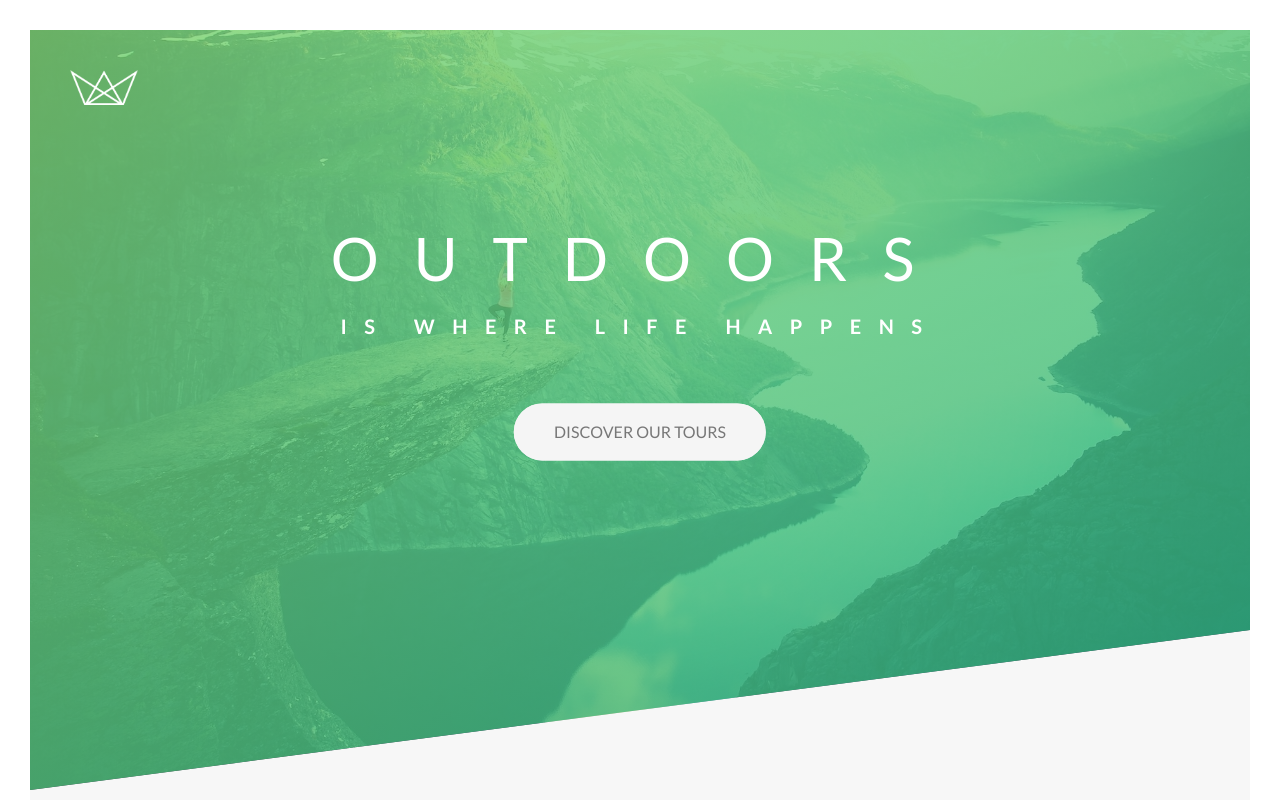
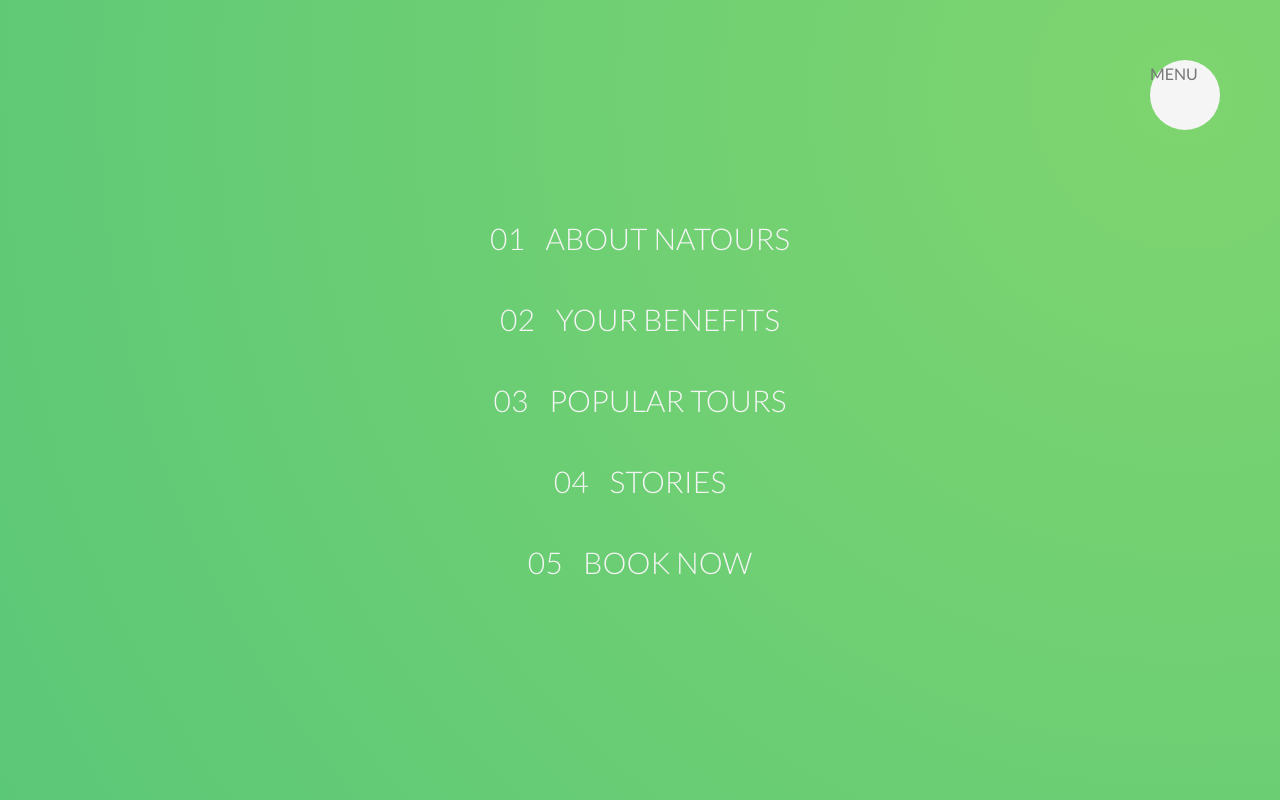
Before and after one commit to cdcasey/natours, a website: page index.html in a window 1280 px wide. Shown: the top 800 px of the page. Drawn offline with Linux system fonts and the light colour scheme.

Commit message:
Navigation menu in place

```diff
--- a/index.html
+++ b/index.html
@@ -15,6 +15,21 @@
 </head>
 
 <body>
+
+    <div class="navigation">
+        <input type="checkbox" name="" id="navi-toggle" class="navigation__checkbox">
+        <label for="navi-toggle" class="navigation__button">MENU</label>
+        <div class="navigation__background">&nbsp;</div>
+        <nav class="navigation__nav">
+            <ul class="navigation__list">
+                <li class="navigation__item"><a href="#" class="navigation__link"><span>01</span> About Natours</a></li>
+                <li class="navigation__item"><a href="#" class="navigation__link"><span>02</span> Your Benefits</a></li>
+                <li class="navigation__item"><a href="#" class="navigation__link"><span>03</span> Popular Tours</a></li>
+                <li class="navigation__item"><a href="#" class="navigation__link"><span>04</span> Stories</a></li>
+                <li class="navigation__item"><a href="#" class="navigation__link"><span>05</span> Book Now</a></li>
+            </ul>
+        </nav>
+    </div>
 
     <header class="header">
         <div class="header__logo-box">
--- a/sass/abstracts/_mixins.scss
+++ b/sass/abstracts/_mixins.scss
@@ -5,3 +5,10 @@
         clear: both;
     }
 }
+
+@mixin centervh {
+    position: absolute;
+    top: 50%;
+    left: 50%;
+    transform: translate(-50%, -50%);
+}
--- /dev/null
+++ b/sass/layout/_navigation.scss
@@ -0,0 +1,83 @@
+.navigation {
+    &__checkbox {
+        display: none;
+    }
+
+    &__button {
+        background-color: $color-white;
+        height: 7rem;
+        width: 7rem;
+        position: fixed;
+        top: 6rem;
+        right: 6rem;
+        border-radius: 50%;
+        z-index: 2000;
+    }
+
+    &__background {
+        width: 6rem;
+        height: 6rem;
+        border-radius: 50%;
+        position: fixed;
+        top: 6.5rem;
+        right: 6.5rem;
+        background-image: radial-gradient(
+            $color-primary-light,
+            $color-primary-dark
+        );
+        z-index: 1000;
+
+        transform: scale(80);
+    }
+
+    &__nav {
+        height: 100vh;
+        width: 100%;
+        position: fixed;
+        top: 0;
+        right: 0;
+        z-index: 1500;
+    }
+
+    &__list {
+        @include centervh;
+        list-style: none;
+        text-align: center;
+    }
+
+    &__item {
+        margin: 1rem;
+    }
+
+    &__link {
+        &:link,
+        &:visited {
+            display: inline-block;
+            font-size: 3rem;
+            font-weight: 300;
+            padding: 1rem 2rem;
+            color: $color-white;
+            text-decoration: none;
+            text-transform: uppercase;
+            background-image: linear-gradient(
+                120deg,
+                transparent 0%,
+                transparent 50%,
+                $color-white 50%
+            );
+            background-size: 220%;
+            transition: all 0.4s;
+
+            span {
+                display: inline-block;
+                margin-right: 1.5rem;
+            }
+        }
+        &:hover,
+        &:active {
+            background-position: 100%;
+            color: $color-primary;
+            transform: translateX(1rem);
+        }
+    }
+}
--- a/sass/main.scss
+++ b/sass/main.scss
@@ -18,5 +18,6 @@
 @import 'layout/footer';
 @import 'layout/grid';
 @import 'layout/header';
+@import 'layout/navigation';
 
 @import 'pages/home';
```
Also changed, not shown: css/style.css.
